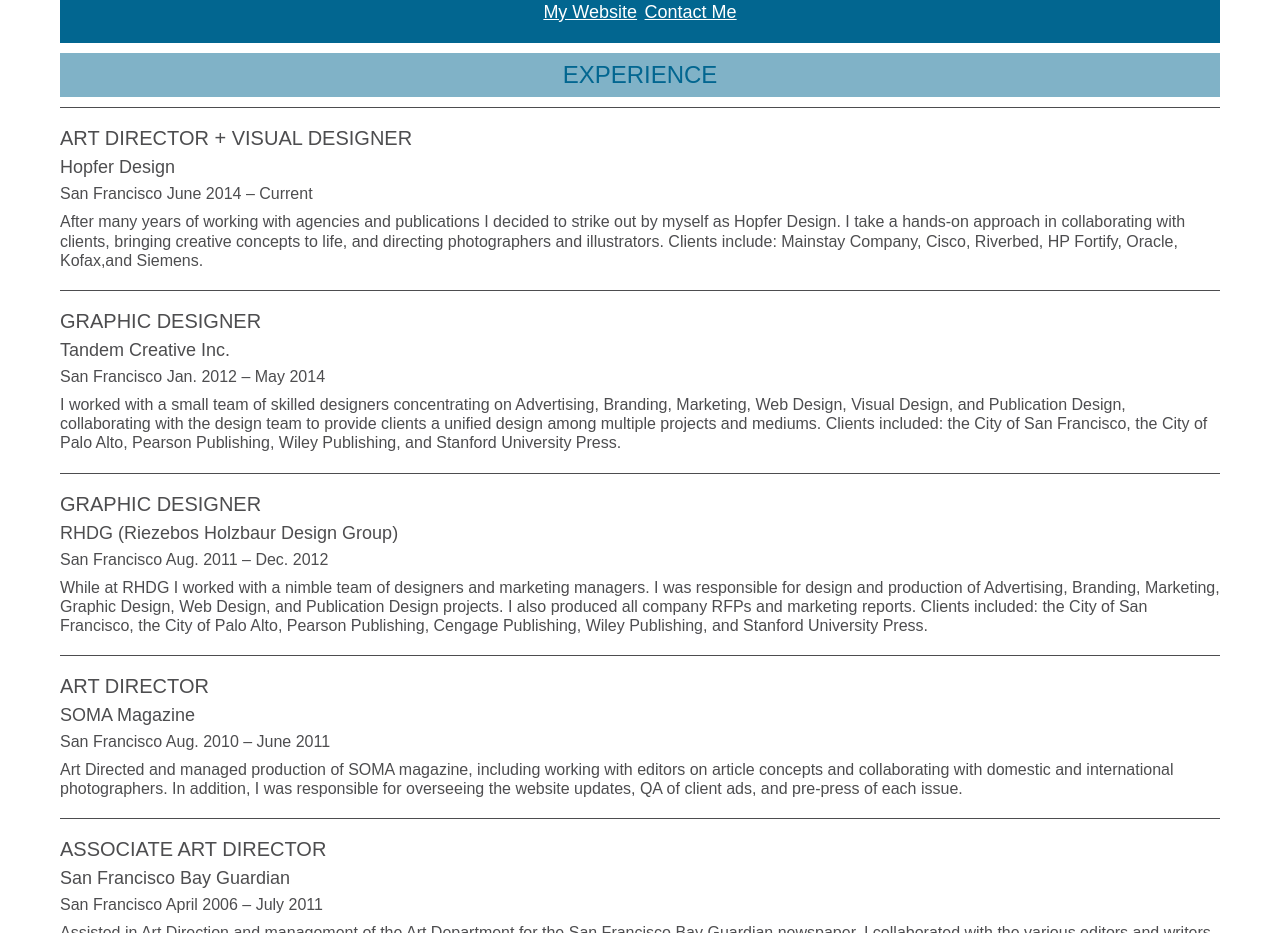
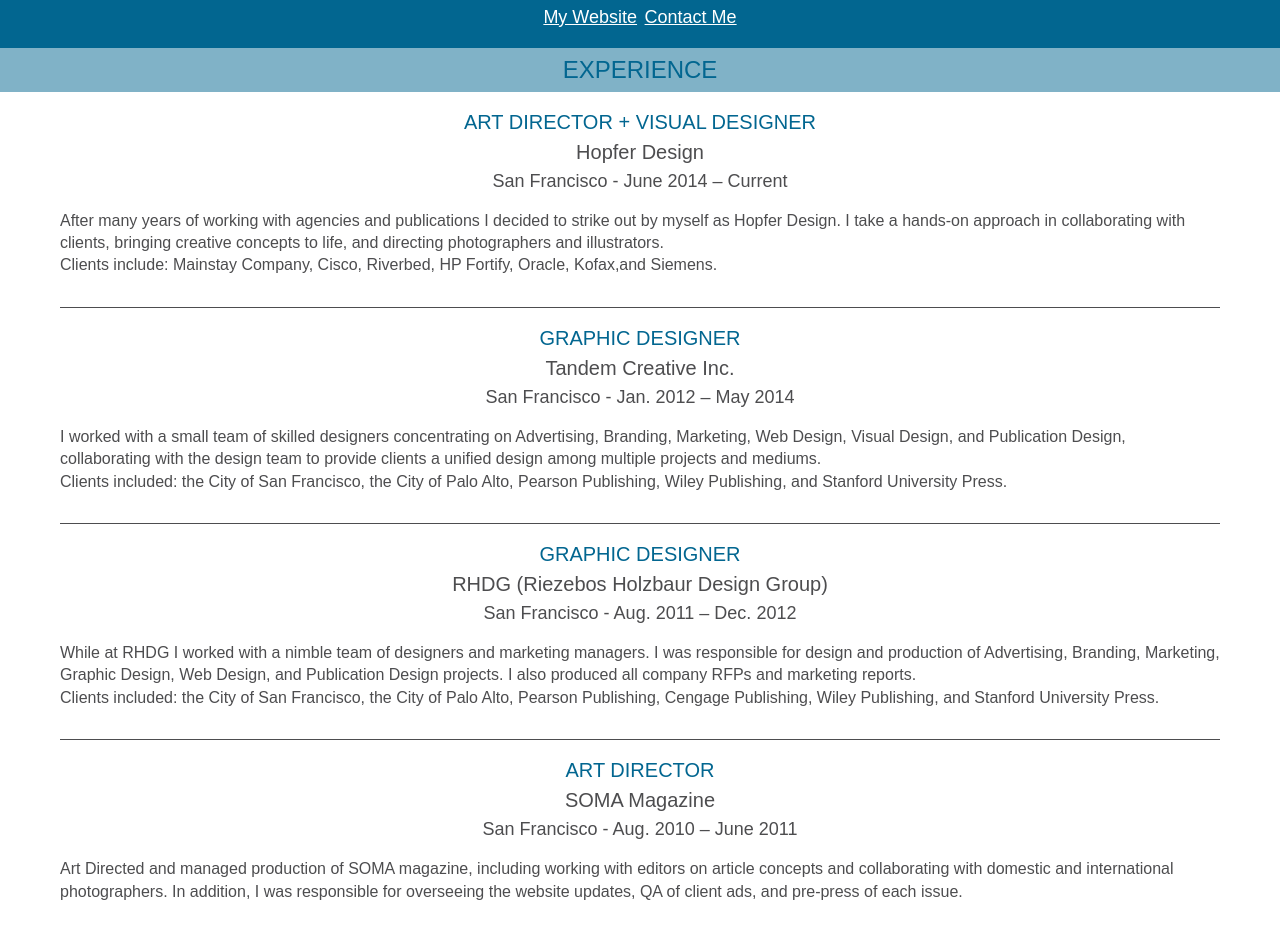
Before and after one commit to HopferDesign/fewd-36, a plain HTML site: page resume/resume.html in a window 1280 px wide. Shown: the part 359-1292 px from the top of the page. Drawn offline with Linux system fonts and the light colour scheme.

Commit message:
styling fixes

```diff
--- a/resume/css/reset.css
+++ b/resume/css/reset.css
@@ -1,16 +1,4 @@
-html, body, div, span, applet, object, iframe,
-h1, h2, h3, h4, h5, h6, p, blockquote, pre,
-a, abbr, acronym, address, big, cite, code,
-del, dfn, em, img, ins, kbd, q, s, samp,
-small, strike, strong, sub, sup, tt, var,
-b, u, i, center,
-dl, dt, dd, ol, ul, li,
-fieldset, form, label, legend,
-table, caption, tbody, tfoot, thead, tr, th, td,
-article, aside, canvas, details, embed,
-figure, figcaption, footer, header, hgroup,
-menu, nav, output, ruby, section, summary,
-time, mark, audio, video {
+* {
 	margin: 0;
 	padding: 0;
 	border: 0;
@@ -18,25 +6,15 @@ time, mark, audio, video {
 	font: inherit;
 	vertical-align: baseline;
 }
-/* HTML5 display-role reset for older browsers */
-article, aside, details, figcaption, figure,
-footer, header, hgroup, menu, nav, section {
-	display: block;
-}
+
 body {
 	line-height: 1;
 }
+
 ol, ul {
 	list-style: none;
 }
-blockquote, q {
-	quotes: none;
-}
-blockquote:before, blockquote:after,
-q:before, q:after {
-	content: '';
-	content: none;
-}
+
 table {
 	border-collapse: collapse;
 	border-spacing: 0;
--- a/resume/css/stylesheet.css
+++ b/resume/css/stylesheet.css
@@ -39,50 +39,53 @@ h2 {
 	text-align: center;
 	background-color: #80b2c7;
 	padding: 10px;
-	margin: 10px 0px 10px 0px;
 }
 
 h3 {
 	font-size: 20px;
+	color: #026690;
 	font-family: "Source+Sans+Pro:600", sans-serif;
+	margin-bottom: 10px;
+	text-align: center;
+}
+
+h4 {
+	font-size: 20px;
+	font-family: "Source+Sans+Pro:400", sans-serif;
+	text-align: center;
+}
+
+h5 {
+	font-size: 18px;
+	font-family: "Source+Sans+Pro:400", sans-serif;
+	padding-top: 10px;
+	padding-bottom: 10px;
+	text-align: center;
+}
+
+.experience li {
 	padding-top: 20px;
 	padding-bottom: 10px;
 	border-top: solid 1px #4D4D4F;
+	margin-left: 60px;
+	margin-right: 60px;
 }
 
-h4 {
-	font-size: 18px;
-	font-family: "Source+Sans+Pro:400", sans-serif;
-	padding-bottom: 10px;
-}
-
-h5 {
-	font-size: 16px;
-	display: inline;
-	font-family: "Source+Sans+Pro:400", sans-serif;
-	padding-top: 10px;
-	padding-bottom: 10px;
-}
-
-li {
-	font-size: 16px;
-	font-family: "Source+Sans+Pro:300", sans-serif;
-	line-height: 1.2;
+.experience li:first-child {
+	border-top: 0px;
 }
 
 p {
 	font-size: 16px;
 	padding-top: 10px;
 	font-family: "Source+Sans+Pro:300", sans-serif;
-	line-height: 1.2;
+	line-height: 1.4;
 	padding-bottom: 20px;
 }
 
 body {
 	background-color: white;
 	color: #4D4D4F;
-	margin-left: 60px;
-	margin-right: 60px;
 }
 
 img {
@@ -90,12 +93,15 @@ img {
 	border: solid 4px white;
 }
 
+.skills li {
+	font-size: 16px;
+	font-family: "Source+Sans+Pro:300", sans-serif;
+	line-height: 1.4;
+	text-align: center;
+}
+
 footer {
 	background-color: #026690;
 	padding: 20px;
 	margin-top: 20px;
 }
-
-h3:first-child {
-	border-top: 0px;
-}
--- a/resume/resume.html
+++ b/resume/resume.html
@@ -18,63 +18,67 @@
 		</ul>
 	</header>
 	<h2>EXPERIENCE</h2>
+	<ul class="experience">
+		<li>
 			<h3>ART DIRECTOR + VISUAL DESIGNER</h3>
 			<h4>Hopfer Design</h4>
-		<h5>San Francisco
-		June 2014 – Current</h5>
-		<p>After many years of working with agencies and publications I decided to strike out by myself as Hopfer Design. I take a hands-on approach in collaborating with clients, bringing creative concepts to life, and directing photographers and illustrators.
+			<h5>San Francisco - June 2014 – Current</h5>
+			<p>After many years of working with agencies and publications I decided to strike out by myself as Hopfer Design. I take a hands-on approach in collaborating with clients, bringing creative concepts to life, and directing photographers and illustrators.<br>
+			Clients include: Mainstay Company, Cisco, Riverbed, HP Fortify, Oracle, Kofax,and Siemens.</p>
+		</li>
 
-		Clients include: Mainstay Company, Cisco, Riverbed, HP Fortify, Oracle, Kofax,and Siemens.</p>
-
+		<li>
 			<h3>GRAPHIC DESIGNER</h3>
 			<h4>Tandem Creative Inc.</h4>
-		<h5>San Francisco
-		Jan. 2012 – May 2014</h5>
-		<p>I worked with a small team of skilled designers concentrating on Advertising, Branding, Marketing, Web Design, Visual Design, and Publication Design, collaborating with the design team to provide clients a unified design among multiple projects and mediums.
+			<h5>San Francisco - Jan. 2012 – May 2014</h5>
+			<p>I worked with a small team of skilled designers concentrating on Advertising, Branding, Marketing, Web Design, Visual Design, and Publication Design, collaborating with the design team to provide clients a unified design among multiple projects and mediums.<br>
+			Clients included: the City of San Francisco, the City of Palo Alto, Pearson Publishing, Wiley Publishing, and Stanford University Press.</p>
+		</li>
 
-		Clients included: the City of San Francisco, the City of Palo Alto, Pearson Publishing, Wiley Publishing, and Stanford University Press.</p>
-
+		<li>
 			<h3>GRAPHIC DESIGNER</h3>
 			<h4>RHDG (Riezebos Holzbaur Design Group)</h4>
-		<h5>San Francisco
-		Aug. 2011 – Dec. 2012</h5>
-		<p>While at RHDG I worked with a nimble team of designers and marketing managers. I was responsible for design and production of Advertising, Branding, Marketing, Graphic Design, Web Design, and Publication Design projects. I also produced all company RFPs and marketing reports.
+			<h5>San Francisco - Aug. 2011 – Dec. 2012</h5>
+			<p>While at RHDG I worked with a nimble team of designers and marketing managers. I was responsible for design and production of Advertising, Branding, Marketing, Graphic Design, Web Design, and Publication Design projects. I also produced all company RFPs and marketing reports.<br>
+			Clients included: the City of San Francisco, the City of Palo Alto, Pearson Publishing, Cengage Publishing, Wiley Publishing, and Stanford University Press.</p>
+		</li>
 
-		Clients included: the City of San Francisco, the City of Palo Alto, Pearson Publishing, Cengage Publishing, Wiley Publishing, and Stanford University Press.</p>
-
+		<li>
 			<h3>ART DIRECTOR</h3>
 			<h4>SOMA Magazine</h4>
-		<h5>San Francisco
-		Aug. 2010 – June 2011</h5>
+			<h5>San Francisco - Aug. 2010 – June 2011</h5>
 			<p>Art Directed and managed production of SOMA magazine, including working with editors on article concepts and collaborating with domestic and international photographers. In addition, I was responsible for overseeing the website updates, QA of client ads, and pre-press of each issue.</p>
+		</li>
 
+		<li>
 			<h3>ASSOCIATE ART DIRECTOR</h3>
 			<h4>San Francisco Bay Guardian</h4>
-		<h5>San Francisco
-		April 2006 – July 2011</h5>
+			<h5>San Francisco - April 2006 – July 2011</h5>
 			<p>Assisted in Art Direction and management of the Art Department for the San Francisco Bay Guardian newspaper. I collaborated with the various editors and writers to brainstorm visual concepts, hired freelance photographers and illustrators, prepared budgets, and managed the production of editorial aspects of the weekly paper.</p>
+		</li>
 
+		<li>
 			<h3>ASSISTANT PRODUCTION MANAGER</h3>
 			<h4>San Francisco Bay Guardian</h4>
-		<h5>San Francisco
-		Sept. 2004 – April 2006</h5>
+			<h5>San Francisco - Sept. 2004 – April 2006</h5>
 			<p>I assisted in managing the production department at the San Francisco Bay Guardian. I was responsible for keeping the design and production team on schedule for ads (print + web), sales proposals, and additional marketing collateral.</p>
+		</li>
 
+		<li>
 			<h3>HEAD DESIGNER</h3>
 			<h4>Ride Publishing Group</h4>
-		<h5>Chico, CA
-		Nov. 2003 – May 2004</h5>
+			<h5>Chico, CA - Nov. 2003 – May 2004</h5>
 			<p>I managed the graphics/production department for the equestrian magazines: Ride!, Western Times, and Stable News. I supervised production of multiple publications in parallel and managed additional ad designers.</p>
+		</li>
+	</ul>
 
 	<h2>EDUCATION</h2>
 	<h3>California State University, Chico</h3>
-	<h5>BA in Communication Design – Emphasis in Graphic Design</h5>
-		<ul>
-			<li>Graduated May 2003</li>
-		</ul>
+	<h4>BA in Communication Design – Emphasis in Graphic Design</h4>
+	<h5>Graduated May 2003</h5>
 
 	<h2>DESIGN SKILLS</h2>
-		<ul>
+	<ul class="skills">
 		<li>Art Direction</li>
 		<li>Creative Concepting</li>
 		<li>Visual Design</li>
@@ -93,7 +97,7 @@
 	</ul>
 
 	<h2>SOFTWARE</h2>
-		<ul>
+	<ul class="skills">
 		<li>Adobe Creative Suite</li>
 		<li>Photoshop</li>
 		<li>Illustrator</li>
@@ -106,7 +110,6 @@
 		<li></li>
 	</ul>
 	<footer>
-
 	</footer>
 </body>
 </html>
```
Lines whose indentation alone changed are shown as unchanged.
